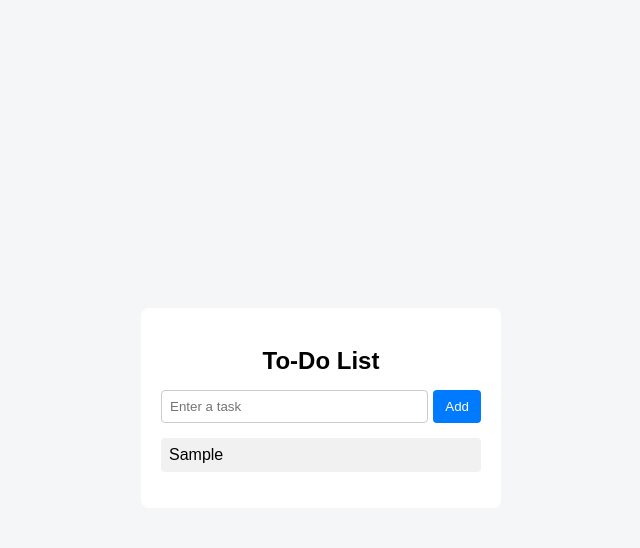
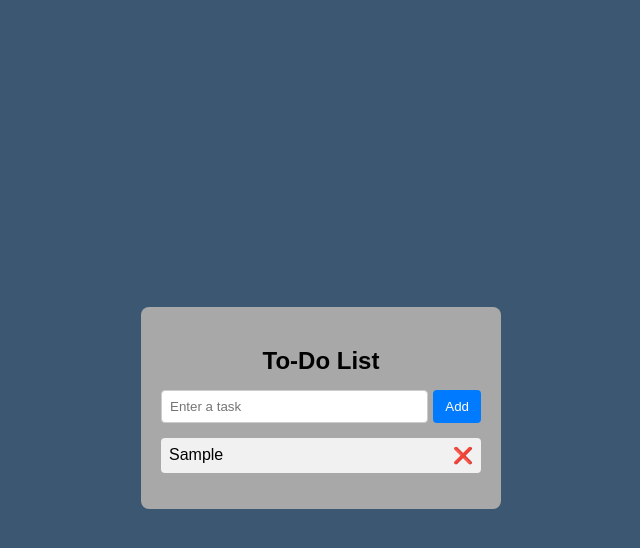
Before and after one commit to udaypundir16/To-Do-List, a plain HTML site: page index.html in a window 1280 px wide. Both pictures are taken after typing "Sample" into the empty fields and a click on the button "Add". Shown: the whole page, without its empty margins (319-959 px from the left). Drawn offline with Linux system fonts and the light colour scheme.

Commit message:
added task complete and delete functionality

```diff
--- a/script.js
+++ b/script.js
@@ -3,13 +3,29 @@ const addBtn = document.getElementById("addBtn");
 const taskList = document.getElementById("taskList");
 
 addBtn.addEventListener("click", () => {
-    const taskText = taskInput.value.trim();
+     const taskText = taskInput.value.trim();
+    if (taskText === "") return;
 
-    if (taskText === "") return;
 
     const li = document.createElement("li");
     li.textContent = taskText;
 
+    li.addEventListener("click", () => {
+        li.classList.toggle("completed");
+    });
+
+
+     const delBtn = document.createElement("span");
+    delBtn.textContent = "❌";
+    delBtn.style.cursor = "pointer";
+
+    delBtn.addEventListener("click", (e) => {
+        e.stopPropagation();
+        li.remove();
+     });
+
+
+    li.appendChild(delBtn);
     taskList.appendChild(li);
     taskInput.value = "";
 });
--- a/style.css
+++ b/style.css
@@ -1,5 +1,5 @@
 body {
-    background-color: #f4f6f8;
+    background-color: #3c5772;
     font-family: Arial, sans-serif;
     display: flex;
     justify-content: center;
@@ -8,7 +8,7 @@ body {
 }
 
 .container {
-    background: white;
+    background: rgb(169, 168, 168);
     padding: 20px;
     width: 320px;
     border-radius: 8px;
```
